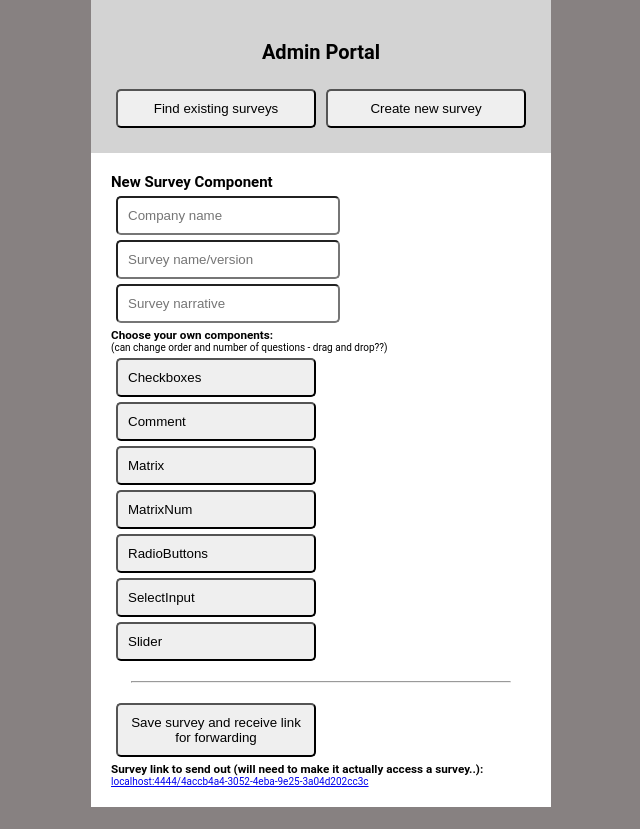
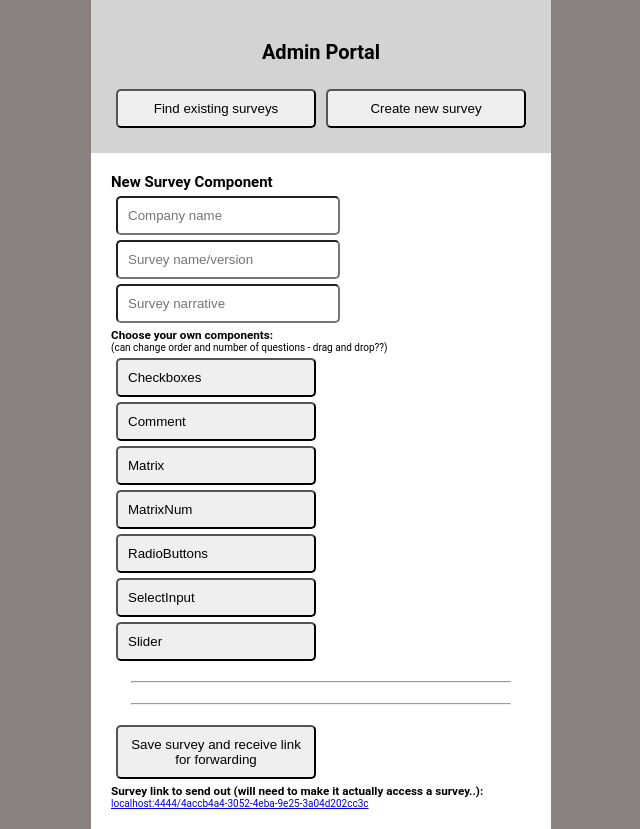
Before and after one commit to fjjes/project3-Hive, a React (Create React App) app in the folder client/: page /admin in a window 1280 px wide. Both pictures are taken after a click on the button "Create new survey". Shown: the whole page, without its empty margins (319-959 px from the left). Before the commit the page ends 807 px from the top, so only its background shows below. Built offline with nearby package versions, Linux system fonts and the light colour scheme.

Commit message:
Fix formatting

```diff
--- a/client/src/components/pages/Admin/NewSurvey.js
+++ b/client/src/components/pages/Admin/NewSurvey.js
@@ -93,6 +93,8 @@ const NewSurvey = () => {
 
       {componentList}
 
+      <hr style={{ margin: "20px" }} />
+
       <button type="submit" onClick={handleSubmit}>
         Save survey and receive link for forwarding
       </button>
@@ -100,7 +102,7 @@ const NewSurvey = () => {
         Survey link to send out (will need to make it actually access a
         survey..):
       </h3>
-      <a href={url}>{url}</a>
+      <a href={url} style={{paddingBottom: "20px"}}>{url}</a>
     </div>
   );
 };
```
